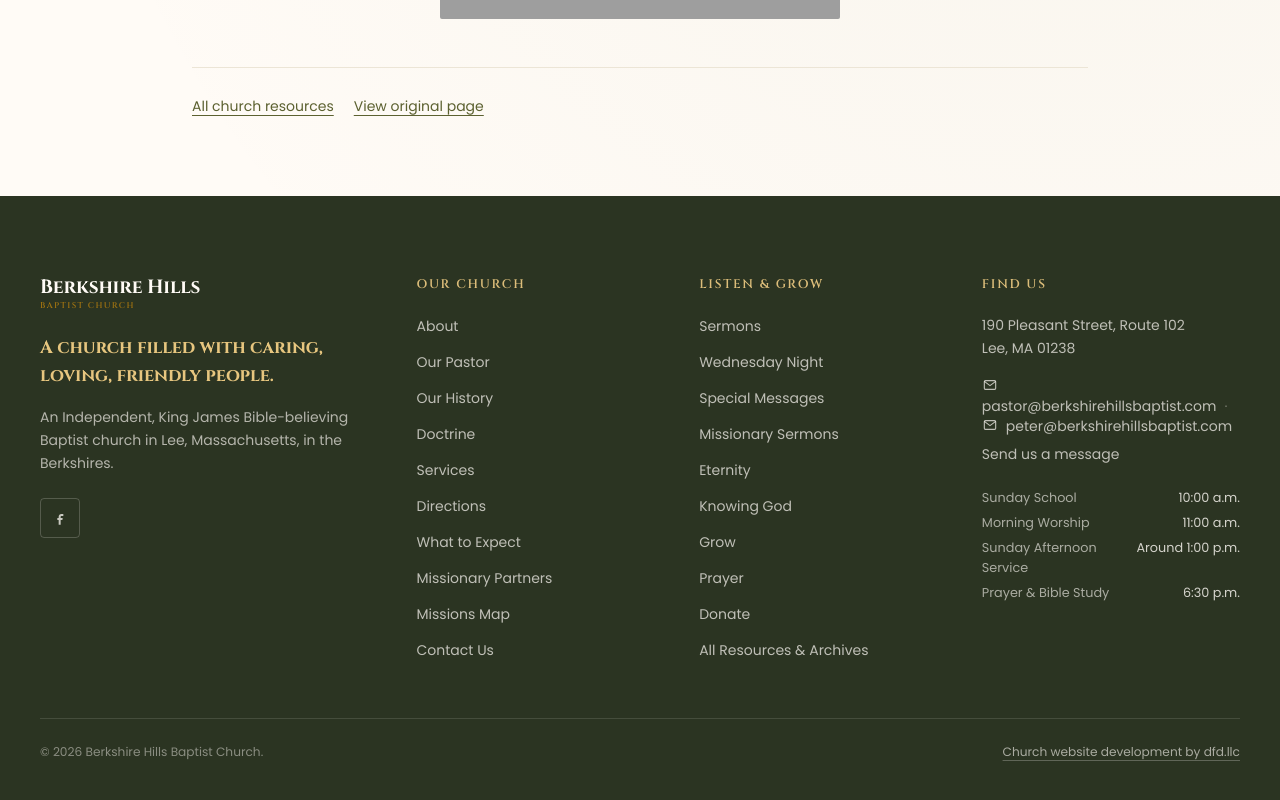
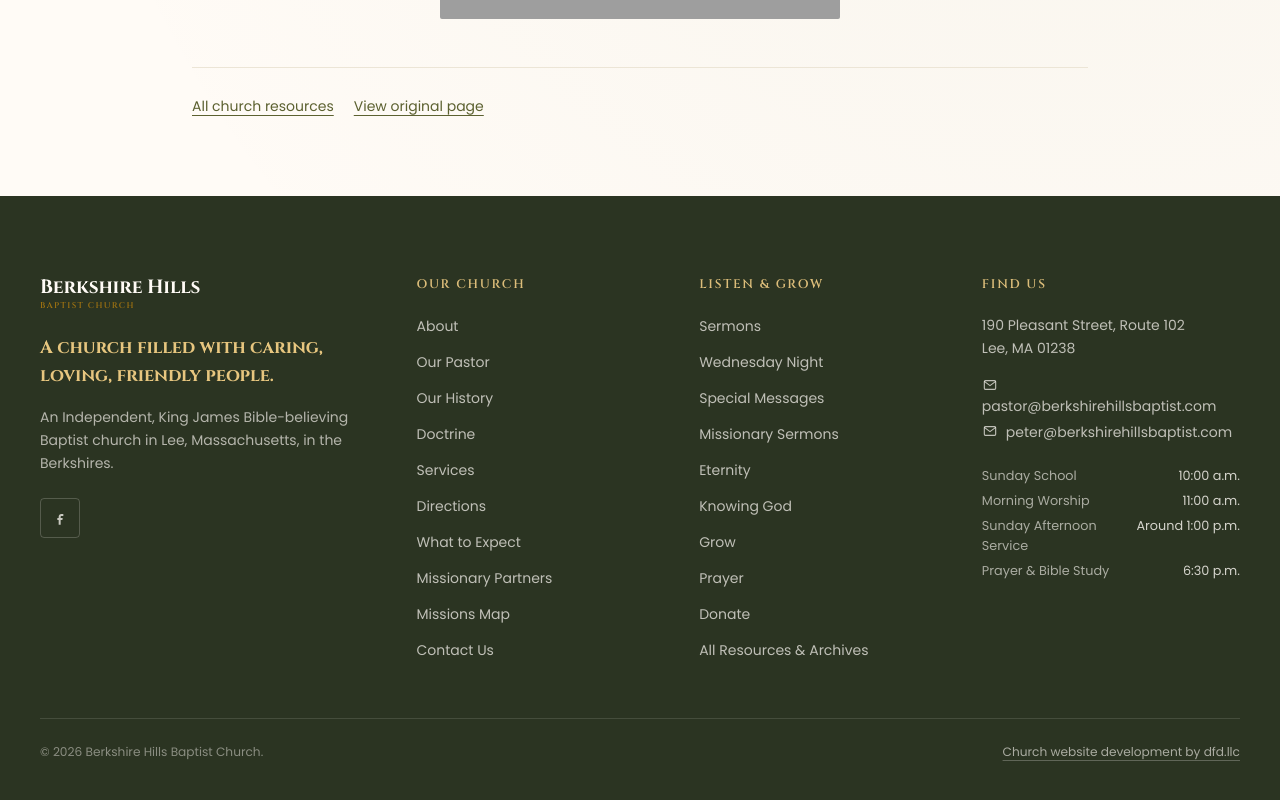
Before and after one commit to edesent/berkshire-hills-baptist, a Next.js app: page / in a window 1280 px wide. Shown: the part 3212-4012 px from the top of the page. Built offline with nearby package versions, Linux system fonts and the light colour scheme; grey boxes are pictures that could not be loaded.

Commit message:
Footer lists both emails and drops the send-a-message link

```diff
--- a/src/components/Footer.tsx
+++ b/src/components/Footer.tsx
@@ -117,14 +117,9 @@ export default function Footer() {
             </address>
             <Email
               showIcon
-              className="mt-4 block text-sm text-cream/70 transition hover:text-gold-light"
+              stacked
+              className="mt-4 block space-y-1.5 text-sm text-cream/70 transition hover:text-gold-light"
             />
-            <Link
-              href="/contact"
-              className="focus-ring mt-2 block text-sm text-cream/70 transition hover:text-gold-light"
-            >
-              Send us a message
-            </Link>
 
             <dl className="mt-6 space-y-1.5 text-[0.8rem] text-cream/60">
               {serviceTimes.map((service) => (
```
